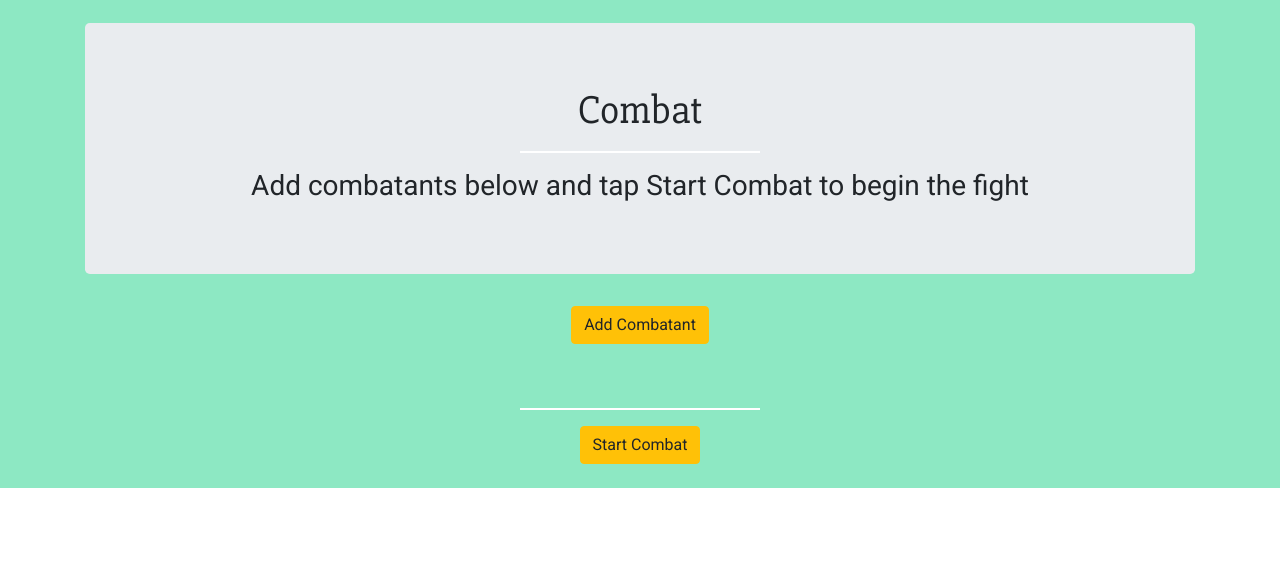
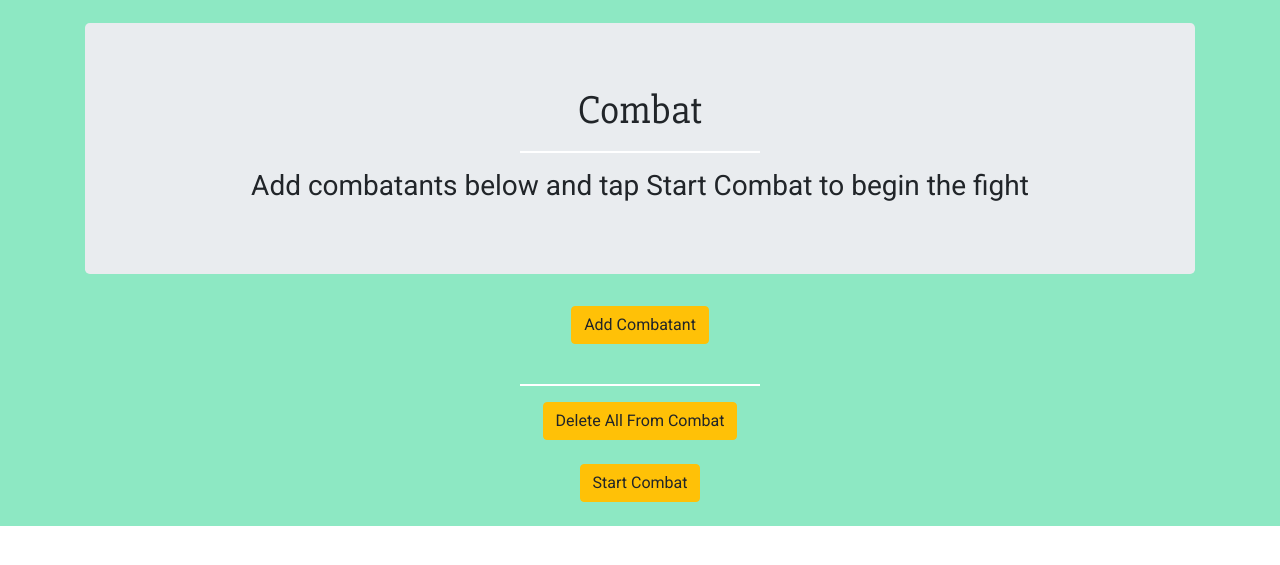
Before and after one commit to JackSnowdon/DM-N-D, a Django app: page /combat/ in a window 1280 px wide. Shown: the part 69-634 px from the top of the page. Run offline with Django 3.2, Linux system fonts and the light colour scheme; parts of the project's set-up code (start-up, migrations or seed data) failed here and were passed over; some libraries are stand-ins or nearby versions.

Commit message:
added delete all function to combat

```diff
--- a/combat/templates/combat_home.html
+++ b/combat/templates/combat_home.html
@@ -51,9 +51,15 @@
         </div>
     </div>
 {% endfor %}
-</div><br>
+</div>
 
 <hr class="bar-thin">
+<div class="col-12">
+    <div class="text-center">
+        <a href="{% url 'delete_all_from_combat' %}" role="button" class="btn btn-warning" id="delete-all-combat" aria-disabled="false" onclick="return confirm('Are you sure you to delete all combatants?');">Delete All From Combat</a>
+    </div>
+</div>
+<br>
 <div class="col-12">
     <div class="text-center">
         <a href="#" role="button" class="btn btn-warning" aria-disabled="false">Start Combat</a>
--- a/combat/urls.py
+++ b/combat/urls.py
@@ -5,5 +5,6 @@ urlpatterns = [
     path(r'', combat_home, name="combat_home"),
     path('add_hero/', add_hero, name="add_hero"),
     path(r'delete_hero_int/<int:pk>', delete_hero_int, name="delete_hero_int"),
+    path(r'delete_all_from_combat/', delete_all_from_combat, name="delete_all_from_combat"),
     path(r'edit_hero/<int:pk>', edit_hero, name="edit_hero"),
 ]
--- a/combat/views.py
+++ b/combat/views.py
@@ -26,6 +26,10 @@ def delete_hero_int(request, pk=id):
     instance.delete()
     return redirect(reverse('combat_home'))
 
+def delete_all_from_combat(request):
+    CombatMember.objects.all().delete()
+    return redirect(reverse('combat_home'))
+
 def edit_hero(request, pk):
     hero = get_object_or_404(CombatMember, pk=pk)
     if request.method == "POST":
```
Also changed, not shown: db.sqlite3.
